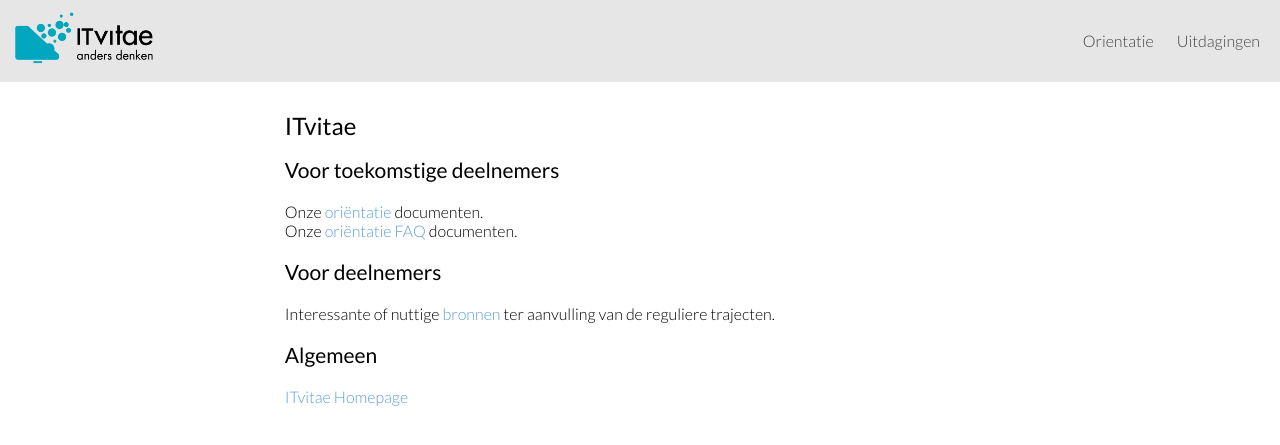
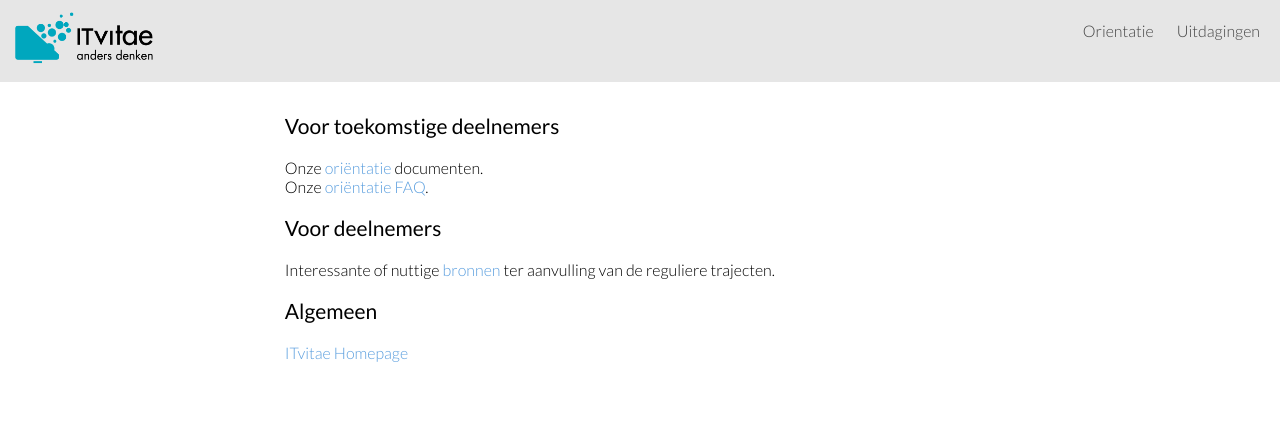
Before and after one commit to ITvitae/itvitae.github.io, a Jekyll site: the page built from docs/index.md, in a window 1280 px wide. Shown: the top 445 px of the page. Built offline with Jekyll 4.4.1, drawn with Linux system fonts in a browser that asks for light colours.

Commit message:
fixed page titles & padding issues on lists and tables

```diff
--- a/docs/_layouts/base.html
+++ b/docs/_layouts/base.html
@@ -7,7 +7,7 @@
         <link rel="icon" type="image/x-icon" href="/assets/images/favicon.ico">
         <link rel="preconnect" href="https://fonts.gstatic.com" crossorigin="">
         <link href="https://fonts.googleapis.com/css?family=Lato:300,300italic,regular,700&amp;display=swap" rel="stylesheet">
-        <title>{{ site.title }}</title>
+        <title>{{ site.title }} {{page.title}}</title>
     </head>
     <body>
         <div id='main'>
--- a/docs/_layouts/faq.html
+++ b/docs/_layouts/faq.html
@@ -2,6 +2,6 @@
 layout: base
 ---
 
-<div id='faq-body'>
+<div class='content' id='faq-body'>
     {{ content }}
 </div>
--- a/docs/assets/css/style.scss
+++ b/docs/assets/css/style.scss
@@ -90,8 +90,7 @@ a, a:visited, a:hover {
 }
 
 ul, ol {
-    margin: 5px 0;
-    margin-left: 25px;
+    margin: 5px 0 24px 25px;
 }
 
 table {
@@ -101,6 +100,7 @@ table {
     max-width: fit-content;
     height: auto;
     margin: 0;
+    margin-bottom: 24px;
     padding: 0;
     border: 0;
     border-collapse: collapse;
--- a/docs/index.md
+++ b/docs/index.md
@@ -1,14 +1,12 @@
 ---
 layout: page
-title: ITvitae
+title: 🏠 itvitae.github.io
 ---
-
-# ITvitae
 
 ## Voor toekomstige deelnemers
 
 Onze [oriëntatie](/orientatie) documenten.
-Onze [oriëntatie FAQ](/orientatie/faq) documenten.
+Onze [oriëntatie FAQ](/orientatie/faq).
 
 ## Voor deelnemers
 
```
